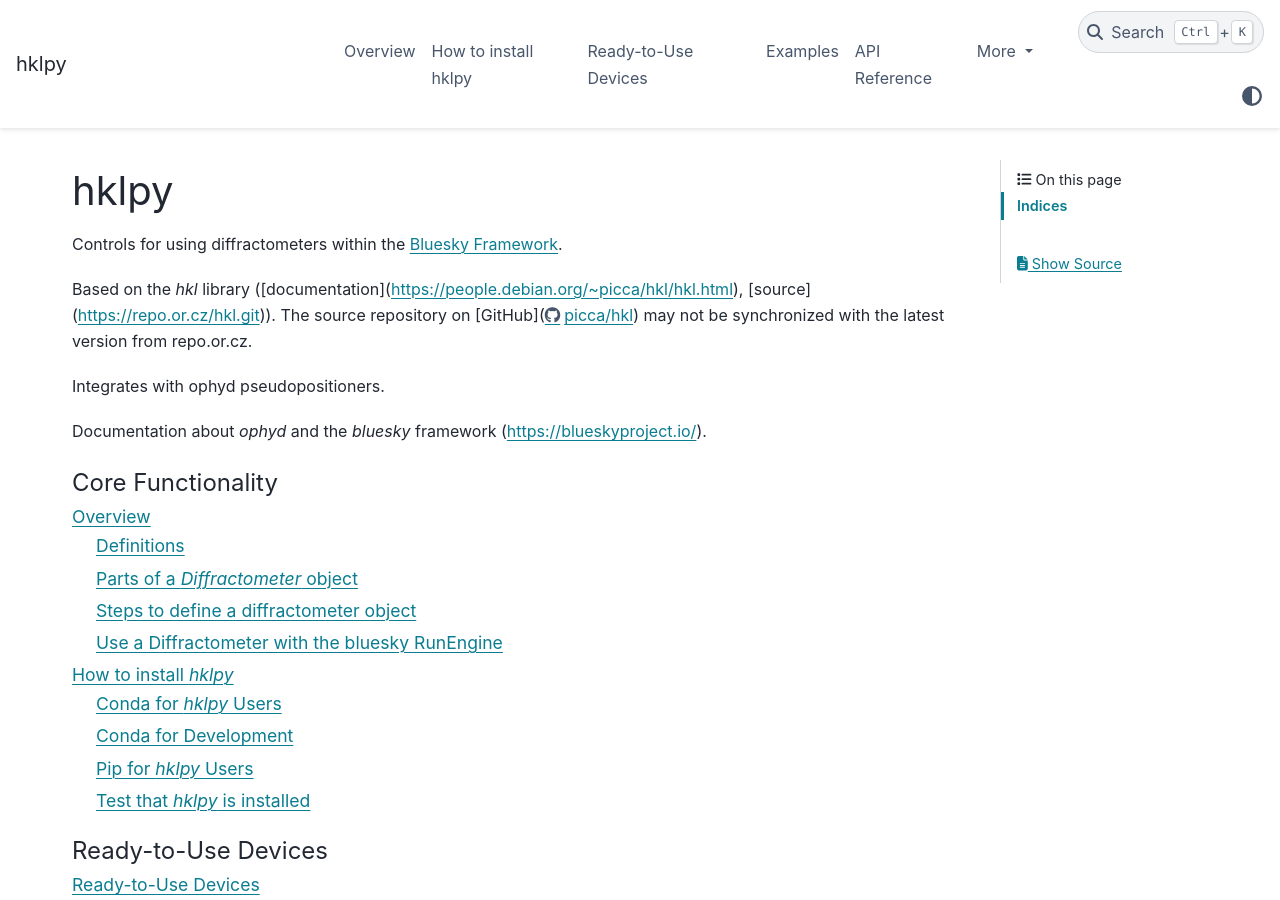
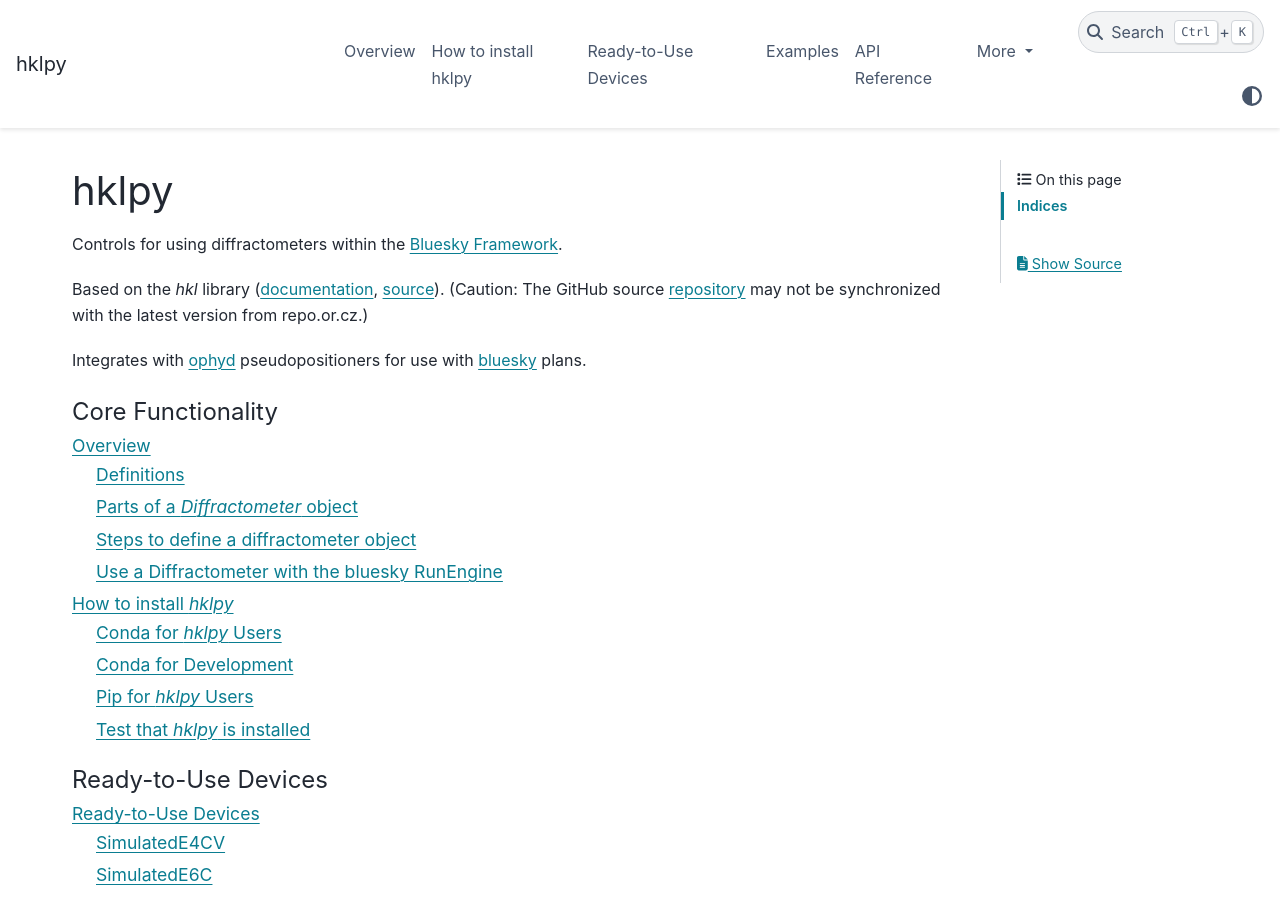
Before and after one commit to bluesky/hklpy, a Sphinx documentation site: the page built from docs/source/index.rst, in a window 1280 px wide and 900 px high. Built offline with Sphinx 7.4.7 and the PyData theme 0.15.4, drawn with Linux system fonts in a browser that asks for light colours; the version number could not be read and is left out.

Commit message:
DOC #275 cleanup

```diff
--- a/docs/source/conf.py
+++ b/docs/source/conf.py
@@ -25,8 +25,9 @@
 version = hkl.__version__
 release = version
 short_version = version
-if ".d" in short_version:  # extra date makes the title too long
-    short_version = short_version.rsplit(".d", 1)[0]
+if "+g" in version and ".d2" in version:
+    # Extra date (1.0.5.dev146+gbb34ee0.d20231102) makes the title too long.
+    short_version = short_version.rsplit(".d2", 1)[0]
 today_fmt = "%Y-%m-%d %H:%M"
 html_title = f"{project} {short_version}"
 
@@ -47,7 +48,6 @@
 
 templates_path = ["_templates"]
 exclude_patterns = ["**.ipynb_checkpoints"]
-
 
 # -- Options for HTML output -------------------------------------------------
 # https://www.sphinx-doc.org/en/master/usage/configuration.html#options-for-html-output
@@ -71,8 +71,8 @@
     """.split()
 )
 autodoc_default_options = {
-    #'members': 'var1, var2',
-    #'member-order': 'bysource',
+    # 'members': 'var1, var2',
+    # 'member-order': 'bysource',
     "private-members": True,
     # "special-members": "__init__",
     # 'undoc-members': True,
@@ -84,6 +84,6 @@
 
 # Example configuration for intersphinx: refer to the Python standard library.
 intersphinx_mapping = {"python": ("https://docs.python.org/3", None)}
-inheritance_graph_attrs = dict(rankdir="LR")
-inheritance_node_attrs = dict(fontsize=24)
+inheritance_graph_attrs = {"rankdir": "LR"}
+inheritance_node_attrs = {"fontsize": 24}
 autosummary_generate = True
--- a/docs/source/index.rst
+++ b/docs/source/index.rst
@@ -7,19 +7,18 @@
 Controls for using diffractometers within the `Bluesky Framework
 <https://blueskyproject.io>`_.
 
-Based on the *hkl* library
-([documentation](https://people.debian.org/~picca/hkl/hkl.html),
-[source](https://repo.or.cz/hkl.git)).  The source repository
-on [GitHub](https://github.com/picca/hkl) may not be synchronized with the latest version from repo.or.cz.
+Based on the *hkl* library (`documentation
+<https://people.debian.org/~picca/hkl/hkl.html>`_, `source
+<https://repo.or.cz/hkl.git>`_).  (Caution: The GitHub source `repository
+<https://github.com/picca/hkl>`_ may not be synchronized with the latest version
+from repo.or.cz.)
 
 .. ,
    with slightly cleaner abstractions
    when compared to the auto-generated gobject-introspection classes.
 
-Integrates with ophyd pseudopositioners.
-
-Documentation about *ophyd* and the *bluesky* framework
-(https://blueskyproject.io/).
+Integrates with `ophyd <https://blueskyproject.io/ophyd>`_ pseudopositioners
+for use with `bluesky <https://blueskyproject.io/bluesky>`_ plans.
 
 .. toctree::
    :maxdepth: 2
```
